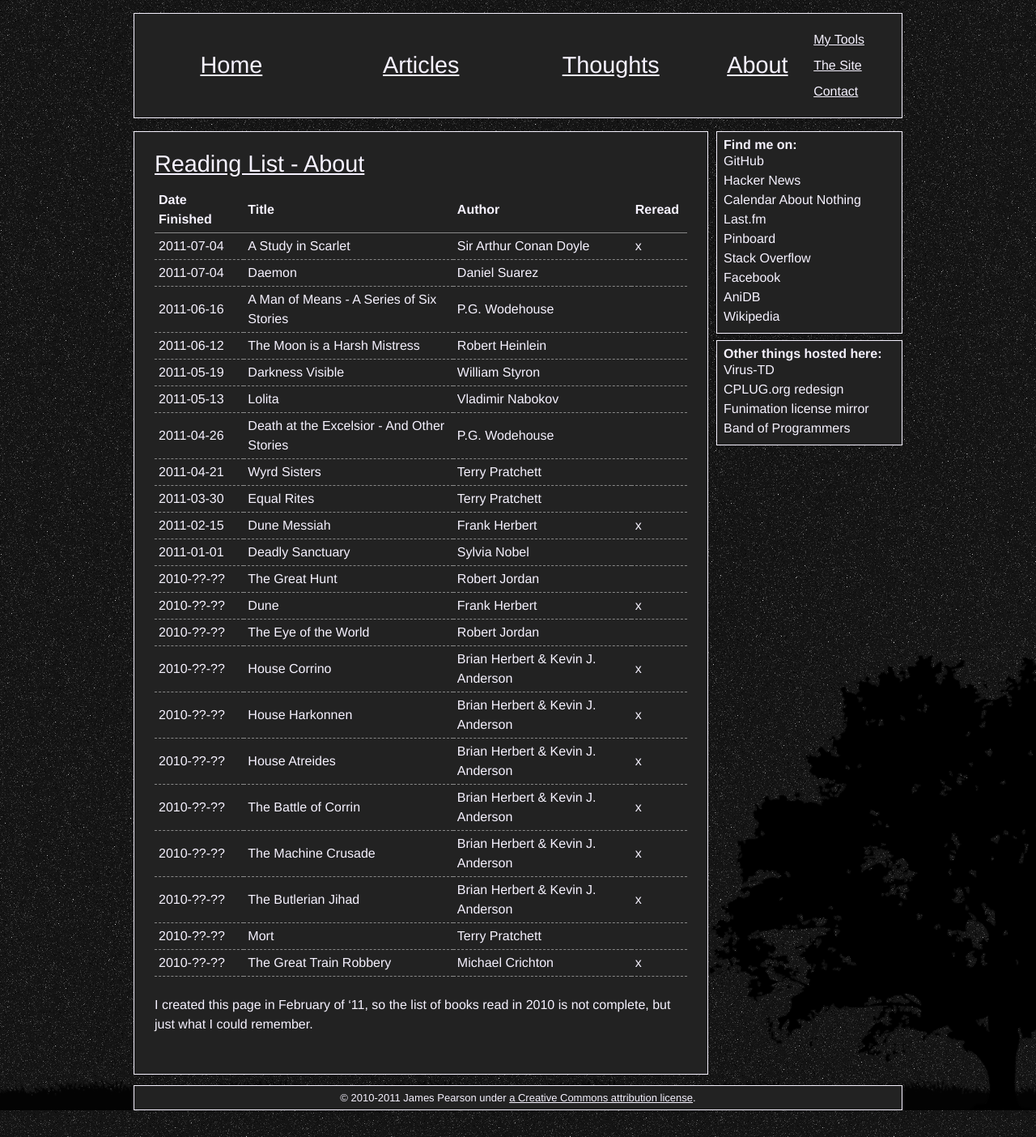
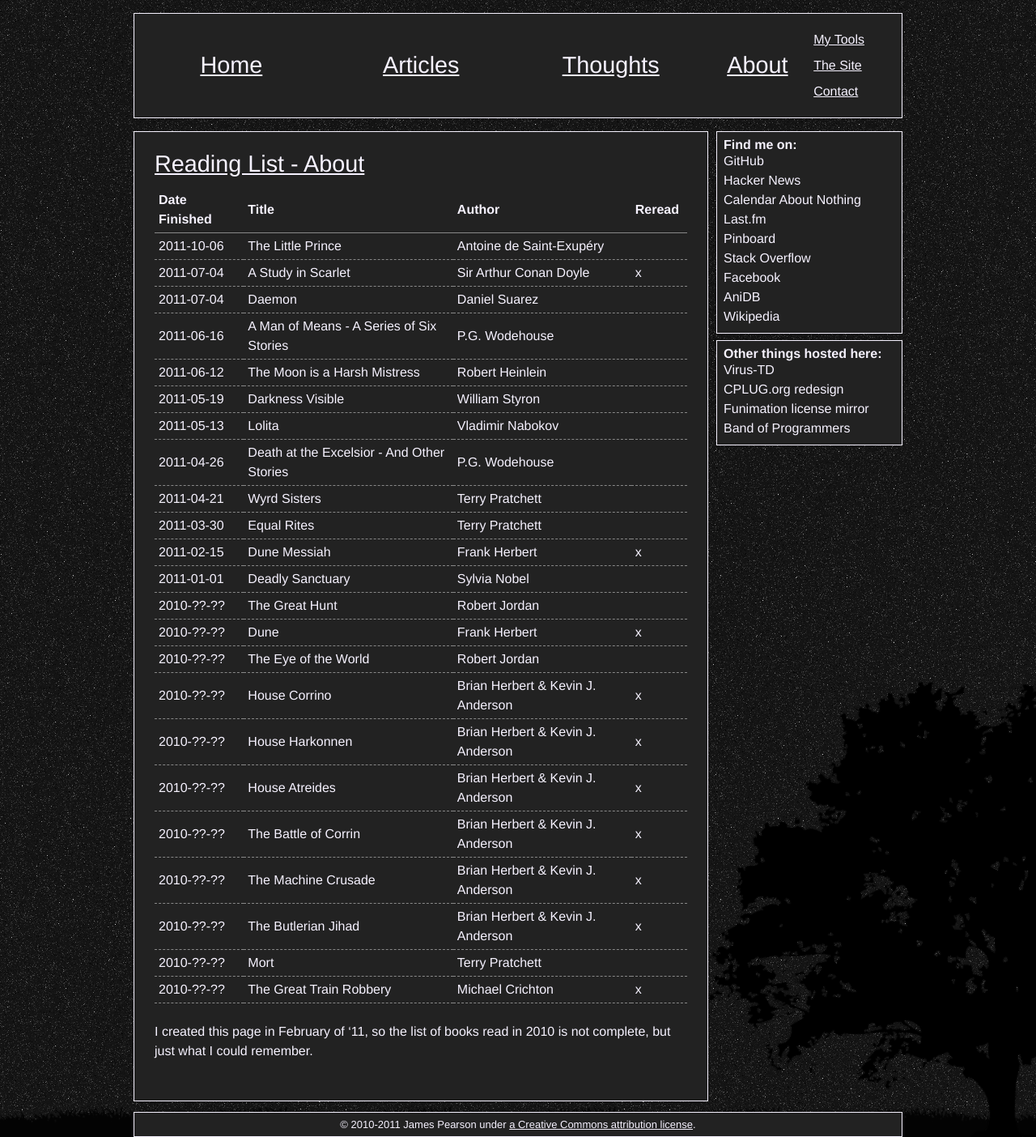
Before and after one commit to xiongchiamiov/xiongchiamiov.github.com, a Jekyll site: the page built from about/reading-list.md, in a window 1280 px wide. Shown: the whole page at 81% size. Built offline with Jekyll 4.4.1, drawn with Linux system fonts in a browser that asks for light colours; Markdown is read by kramdown in place of the engine named in the settings; comment, search, counter and statistics services are not loaded.

Commit message:
update reading list

```diff
--- a/about/reading-list.md
+++ b/about/reading-list.md
@@ -5,6 +5,7 @@ title: Reading List - About
 
 Date Finished | Title                       | Author                            | Reread
 ------------- | --------------------------- | --------------------------------- | --------
+  2011-10-06  | The Little Prince           | Antoine de Saint-Exup&eacute;ry   |
   2011-07-04  | A Study in Scarlet          | Sir Arthur Conan Doyle            | x
   2011-07-04  | Daemon                      | Daniel Suarez                     |
   2011-06-16  | A Man of Means - A Series of Six Stories | P.G. Wodehouse       |
```
